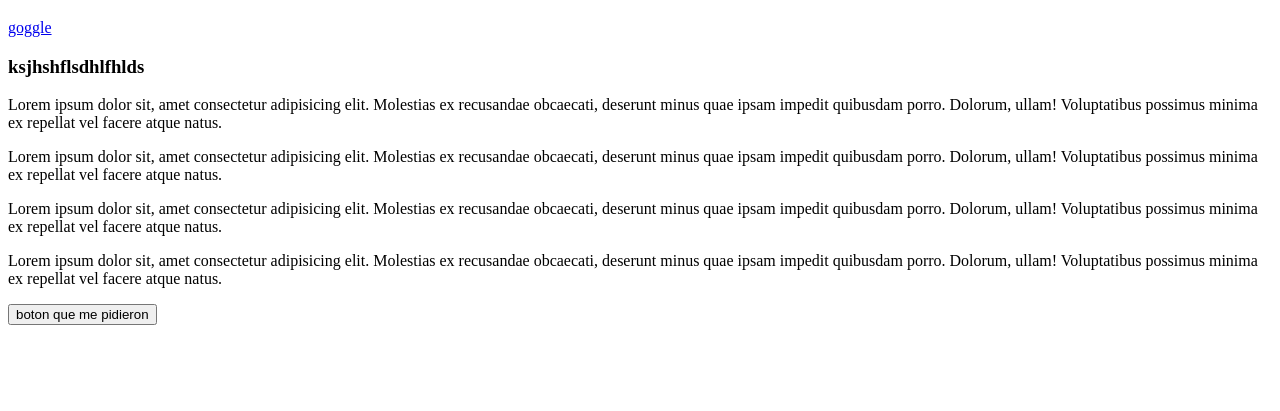
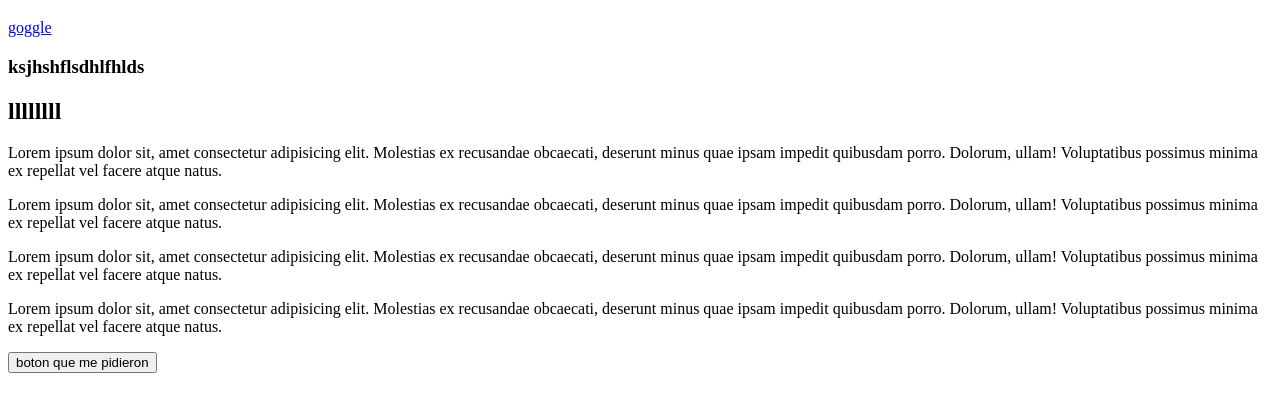
Before and after one commit to dacehell/git-g33, a plain HTML site: page index.html in a window 1280 px wide. Shown: the part 61-472 px from the top of the page. Drawn offline with Linux system fonts and the light colour scheme.

Commit message:
listo cambio 4

```diff
--- a/index.html
+++ b/index.html
@@ -11,6 +11,7 @@
     <a href="http://google.com">goggle</a>
 
     <h3>ksjhshflsdhlfhlds</h3>
+    <h2>llllllll</h2>
     <p>
       Lorem ipsum dolor sit, amet consectetur adipisicing elit. Molestias ex
       recusandae obcaecati, deserunt minus quae ipsam impedit quibusdam porro.
```
